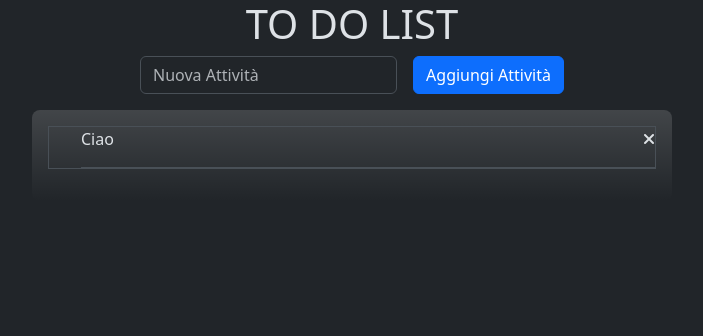
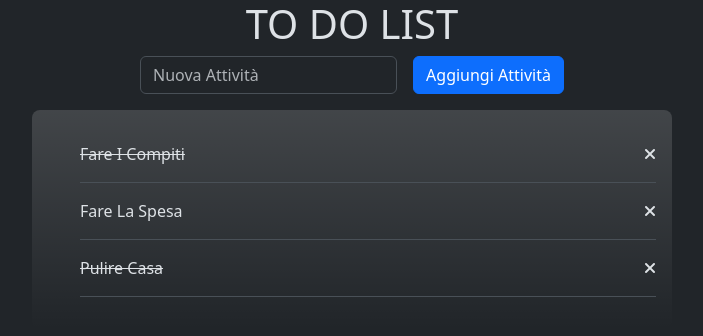
Before and after one commit to Mattia-Giunta/vue-todolist, a plain HTML site: page index.html in a window 1280 px wide. Both pictures are taken after a click on the button "Aggiungi Attività". Shown: the whole page, without its empty margins (288-991 px from the left). Drawn offline with nearby package versions, Linux system fonts and the light colour scheme.

Commit message:
reso dinamico il contenuto con vue e terminato esercizio

```diff
--- a/index.html
+++ b/index.html
@@ -21,58 +21,85 @@
 
     <div id="app">
 
+        <!-- titolo -->
         <h1 class="text-center ">TO DO LIST</h1>
 
         <div class="row g-3 justify-content-center ">
 
+            <!-- contenitore input text -->
             <div class="col-auto">
 
-              <label for="inputText" class="visually-hidden">Password</label>
-              <input type="text" class="form-control" id="inputText" placeholder="Nuova Attività">
+              <label for="inputText" class="visually-hidden">Nuova Attività</label>
+
+              <!-- input text -->
+              <input
+                type="text"
+                class="form-control"
+                id="inputText"
+                placeholder="Nuova Attività"
+                v-model="newTask.text"
+                @keyUp.enter="addTask"
+              />
 
             </div>
 
             <div class="col-auto">
 
-              <button type="submit" class="btn btn-primary mb-3">Aggiungi Attività</button>
+                <!-- bottone -->
+              <button
+              class="btn btn-primary mb-3"
+              @click="addTask"
+              >Aggiungi Attività</button>
 
             </div>
 
-
-
         </div>
 
+        <!-- area contenitore delle task -->
         <div class="bg-gradient w-50 m-auto rounded-3 p-3">
 
-            <ul class="d-flex flex-column border">
+            <ul class="d-flex flex-column">
 
-                <li class="d-flex justify-content-between border-bottom ">
-
-                    <p class="text-capitalize ">
-                        ciao
+                <!-- list intem con ciclo for e condizionale  -->
+                <li
+                class="d-flex justify-content-between border-bottom mt-3 "
+                v-if="tasks.length !== 0"
+                v-for="(element,index) in tasks"
+                :key="element"
+                >
+                    <!-- elemento della lista con evento al click che aggiunge line through -->
+                    <p
+                    class="text-capitalize "
+                    @click="checkText(index)"
+                    :class="{'text-decoration-line-through': element.done }"
+                    >
+                        {{element.text}}
                     </p>
 
                     <span>
-                        <i class="fa-solid fa-xmark"></i>
+                        <!-- croce con funzione di rimuore le riga dalla lista -->
+                        <i
+                        class="fa-solid fa-xmark"
+                        @click="removeTask(index)"
+                        ></i>
+
                     </span>
 
+                </li>
+
+                <!-- list intem con condizionale se cancelli tutti i task -->
+                <li
+                v-else
+                class="d-flex "
+                >
+                    <h2>Non ci sono tasks</h2>
                 </li>
 
             </ul>
 
         </div>
 
-
-
-
-
-
-
-
-
     </div>
-
-
 
 
     <!-- link bootstraps -->
@@ -84,3 +111,5 @@
     <script src="./main.js"></script>
 </body>
 </html>
+
+<!-- Terminato esercizio -->
--- a/main.js
+++ b/main.js
@@ -28,11 +28,22 @@ const { createApp } = Vue
   createApp({
     data() {
       return {
-        newTask: '',
+        newTask: {
+            text: '',
+            done: false,
+        },
         tasks: [
             {
-            text: '',
-            done: '',
+            text: 'fare i compiti',
+            done: true,
+            },
+            {
+              text: 'fare la spesa',
+              done: false,
+            },
+            {
+              text: 'pulire casa',
+              done: true,
             },
         ]
       }
@@ -41,6 +52,38 @@ const { createApp } = Vue
 
     },
     methods: {
+      // aggiunge un nuovo elemento alla lista dei task
+      addTask(){
 
+        const task ={
+          ...this.newTask
+        }
+
+        // controlla che la parola inserita sia superiore alle 5 lettere
+        // inserisce la frase dentro all'array tasks
+        if(task.text.length > 5 ){
+
+          this.tasks.unshift(task)
+
+        }
+
+        // svuota il campo input dopo il push
+        this.newTask.text =''
+
+      },
+      // rimuove la riga dall'array tasks
+      removeTask(index){
+
+        this.tasks.splice(index,1)
+
+      },
+      // funzione per trasformare l'informazione done nell'opposto
+      checkText(index){
+
+        this.tasks[index].done = !this.tasks[index].done
+
+      }
     },
   }).mount('#app')
+
+  // Terminato esercizio
```
